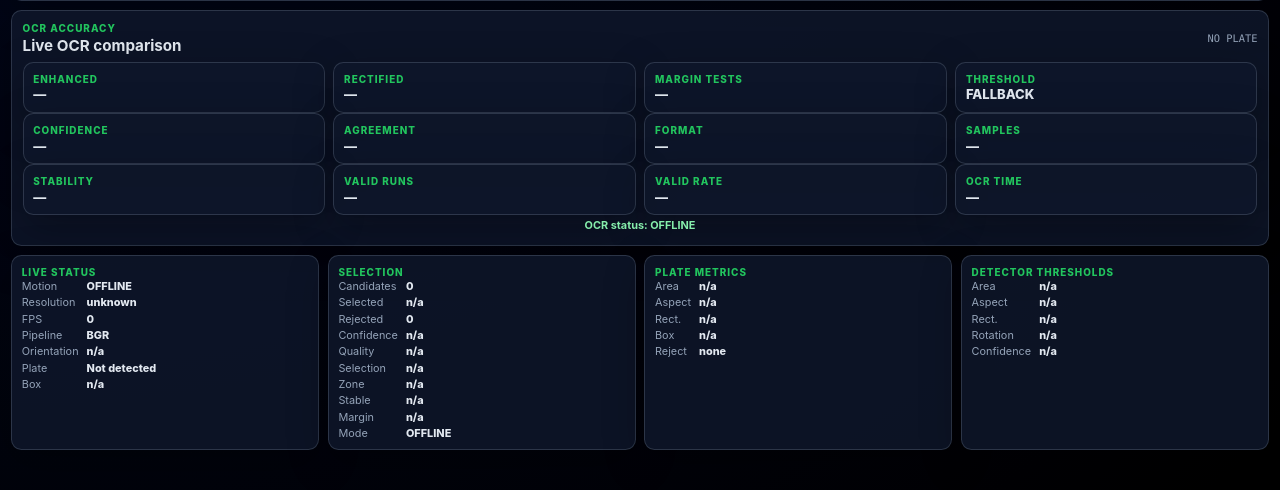
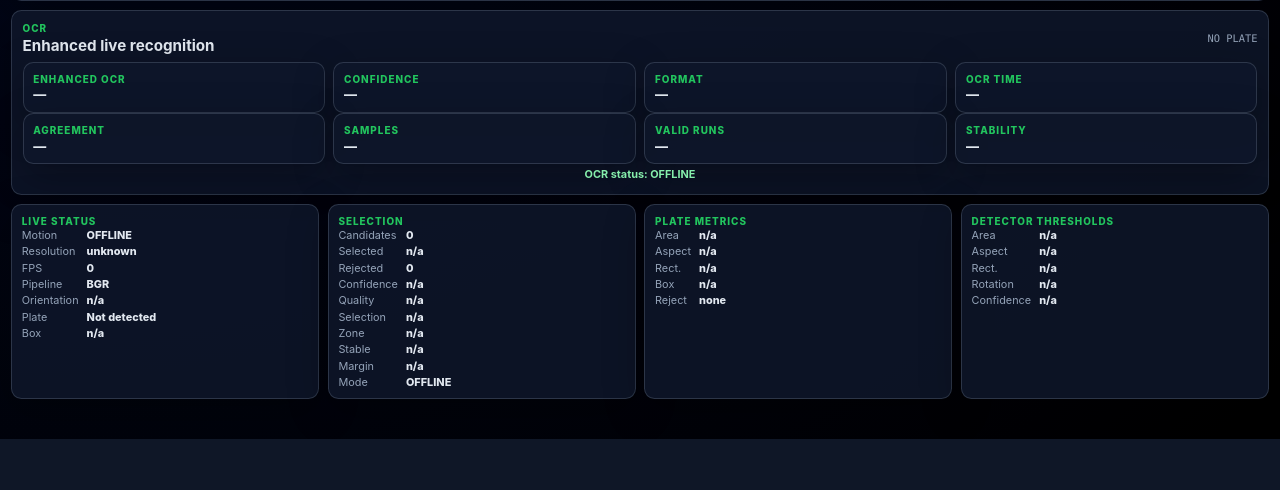
Before and after one commit to LucaPi1972/GateKeeperAI, a Python web app: template src/gatekeeper/web/templates/index.html in a window 1280 px wide. Shown: the part 882-1372 px from the top of the page. After the commit the page ends 1321 px from the top, so only its background shows below. Run offline with Jinja, Linux system fonts and the light colour scheme; the template is opened without the code that fills it, so the values that code supplies are empty.

Commit message:
Simplify live OCR preview to Enhanced only

```diff
--- a/src/gatekeeper/web/templates/index.html
+++ b/src/gatekeeper/web/templates/index.html
@@ -3,14 +3,14 @@
 <head>
   <meta charset="utf-8">
   <meta name="viewport" content="width=device-width, initial-scale=1">
-  <title>GateKeeper AI 0.8.7</title>
+  <title>GateKeeper AI 0.8.10</title>
   <link rel="stylesheet" href="/static/style.css">
 </head>
 <body>
   <main class="dashboard compact-dashboard">
     <section class="preview-card">
       <div class="title-row">
-        <div><p class="eyebrow">HTTP Live Preview</p><h1>GateKeeper AI 0.8.7</h1></div>
+        <div><p class="eyebrow">HTTP Live Preview</p><h1>GateKeeper AI 0.8.10</h1></div>
         <div class="action-row"><button id="snapshot_button" type="button">Save Snapshot</button><button id="calibration_button" type="button">Save Calibration Frame</button></div>
       </div>
       <img src="/stream" alt="GateKeeper AI live MJPEG camera stream">
@@ -18,36 +18,27 @@
     </section>
 
     <section class="roi-preview-card">
-      <div class="title-row roi-title-row"><div><p class="eyebrow">Plate ROI</p><h2>OCR preparation preview</h2></div><span id="roi_box" class="roi-box-label">No plate selected</span></div>
-      <div class="roi-grid">
+      <div class="title-row roi-title-row"><div><p class="eyebrow">PLATE ROI</p><h2>Enhanced OCR source</h2></div><span id="roi_box" class="roi-box-label">No plate selected</span></div>
+      <div class="roi-grid" style="grid-template-columns:repeat(2,minmax(0,1fr));max-width:900px;margin:auto">
         <article class="roi-card"><h3>Original ROI</h3><img id="roi_original" src="/plate_roi/original.jpg" alt="Selected plate original ROI"></article>
-        <article class="roi-card"><h3>Rectified</h3><img id="roi_rectified" src="/plate_roi/rectified.jpg" alt="Selected plate rectified ROI"></article>
-        <article class="roi-card"><h3>Grayscale</h3><img id="roi_gray" src="/plate_roi/gray.jpg" alt="Selected plate grayscale ROI"></article>
-        <article class="roi-card"><h3>Enhanced</h3><img id="roi_enhanced" src="/plate_roi/enhanced.jpg" alt="Selected plate enhanced ROI"></article>
-        <article class="roi-card"><h3>Adaptive Threshold</h3><img id="roi_threshold" src="/plate_roi/threshold.jpg" alt="Selected plate threshold ROI"></article>
+        <article class="roi-card"><h3>Enhanced — OCR</h3><img id="roi_enhanced" src="/plate_roi/enhanced.jpg" alt="Selected plate enhanced OCR ROI"></article>
       </div>
       <p id="roi_status" class="snapshot-status compact-status" aria-live="polite">Waiting for plate detection...</p>
     </section>
 
     <section class="roi-preview-card">
-      <div class="title-row roi-title-row"><div><p class="eyebrow">OCR ACCURACY</p><h2>Live OCR comparison</h2></div><span id="ocr_consensus" class="roi-box-label">NO PLATE</span></div>
+      <div class="title-row roi-title-row"><div><p class="eyebrow">OCR</p><h2>Enhanced live recognition</h2></div><span id="ocr_consensus" class="roi-box-label">NO PLATE</span></div>
       <div class="live-info-grid">
-        <article class="status-card compact-card"><p class="eyebrow">Enhanced</p><dd id="ocr_enhanced">—</dd></article>
-        <article class="status-card compact-card"><p class="eyebrow">Rectified</p><dd id="ocr_rectified">—</dd></article>
-        <article class="status-card compact-card"><p class="eyebrow">Margin Tests</p><dd id="ocr_margins">—</dd></article>
-        <article class="status-card compact-card"><p class="eyebrow">Threshold</p><dd id="ocr_threshold">FALLBACK</dd></article>
+        <article class="status-card compact-card"><p class="eyebrow">Enhanced OCR</p><dd id="ocr_enhanced">—</dd></article>
+        <article class="status-card compact-card"><p class="eyebrow">Confidence</p><dd id="ocr_confidence">—</dd></article>
+        <article class="status-card compact-card"><p class="eyebrow">Format</p><dd id="ocr_format">—</dd></article>
+        <article class="status-card compact-card"><p class="eyebrow">OCR Time</p><dd id="ocr_duration">—</dd></article>
       </div>
       <div class="live-info-grid">
-        <article class="status-card compact-card"><p class="eyebrow">Confidence</p><dd id="ocr_confidence">—</dd></article>
         <article class="status-card compact-card"><p class="eyebrow">Agreement</p><dd id="ocr_agreement">—</dd></article>
-        <article class="status-card compact-card"><p class="eyebrow">Format</p><dd id="ocr_format">—</dd></article>
         <article class="status-card compact-card"><p class="eyebrow">Samples</p><dd id="ocr_samples">—</dd></article>
-      </div>
-      <div class="live-info-grid">
+        <article class="status-card compact-card"><p class="eyebrow">Valid Runs</p><dd id="ocr_valid_runs">—</dd></article>
         <article class="status-card compact-card"><p class="eyebrow">Stability</p><dd id="ocr_stability">—</dd></article>
-        <article class="status-card compact-card"><p class="eyebrow">Valid Runs</p><dd id="ocr_valid_runs">—</dd></article>
-        <article class="status-card compact-card"><p class="eyebrow">Valid Rate</p><dd id="ocr_valid_rate">—</dd></article>
-        <article class="status-card compact-card"><p class="eyebrow">OCR Time</p><dd id="ocr_duration">—</dd></article>
       </div>
       <p id="ocr_status" class="snapshot-status compact-status" aria-live="polite">OCR status: NO PLATE</p>
     </section>
@@ -66,11 +57,11 @@
       if (!box && status === 'NO_PLATE') { setText('roi_box', 'No plate selected'); setText('roi_status', 'Waiting for plate detection...'); return; }
       if (box) setText('roi_box', `Box ${box}`);
       const stamp = Date.now();
-      for (const variant of ['original','rectified','gray','enhanced','threshold']) {
+      for (const variant of ['original','enhanced']) {
         const image = document.getElementById(`roi_${variant}`);
         if (image && (box || ['STALE','LIVE','RUNNING','NO_TEXT'].includes(status))) image.src = `/plate_roi/${variant}.jpg?t=${stamp}`;
       }
-      setText('roi_status', status === 'STALE' ? 'Showing last valid ROI — detector temporarily lost plate.' : 'ROI updated from the selected plate.');
+      setText('roi_status', status === 'STALE' ? 'Showing last valid ROI — detector temporarily lost plate.' : 'Enhanced ROI used by OCR.');
     }
     async function refreshStatus() {
       try {
@@ -89,14 +80,7 @@
         const status = payload.status || 'NO_PLATE';
         setText('ocr_consensus', status === 'NO_PLATE' ? 'NO PLATE' : (payload.consensus ? `${payload.consensus} (${Number(payload.confidence||0).toFixed(0)}%)` : status));
         setText('ocr_enhanced', payload.outputs?.enhanced?.corrected || payload.outputs?.enhanced?.text || (status === 'NO_PLATE' ? '—' : '...'));
-        setText('ocr_rectified', payload.outputs?.rectified?.corrected || payload.outputs?.rectified?.text || (status === 'NO_PLATE' ? '—' : '...'));
-        const marginTexts = ['original_margin','enhanced_5','wide_margin'].map(key => payload.outputs?.[key]?.corrected || payload.outputs?.[key]?.text).filter(Boolean); setText('ocr_margins', marginTexts.length ? marginTexts.join(' / ') : '—');
-        setText('ocr_threshold', payload.outputs?.threshold?.corrected || payload.outputs?.threshold?.text || (payload.threshold_attempted ? '...' : 'FALLBACK'));
-        setText('ocr_confidence', payload.confidence == null ? '—' : `${Number(payload.confidence).toFixed(0)}%`); setText('ocr_agreement', payload.agreement == null ? '—' : `${(Number(payload.agreement)*100).toFixed(0)}%`); setText('ocr_format', payload.format_score == null ? '—' : `${(Number(payload.format_score)*100).toFixed(0)}%`); setText('ocr_samples', payload.samples == null ? '—' : payload.samples);
-        setText('ocr_stability', payload.stable ? 'YES' : (payload.samples ? 'BUILDING' : '—'));
-        setText('ocr_valid_runs', payload.valid_runs == null ? '—' : `${payload.valid_runs}/${payload.ocr_runs ?? 0}`);
-        setText('ocr_valid_rate', payload.valid_rate == null ? '—' : `${Number(payload.valid_rate).toFixed(0)}%`);
-        setText('ocr_duration', payload.duration == null ? '—' : `${Number(payload.duration).toFixed(1)}s`);
+        setText('ocr_confidence', payload.confidence == null ? '—' : `${Number(payload.confidence).toFixed(0)}%`); setText('ocr_format', payload.format_score == null ? '—' : `${(Number(payload.format_score)*100).toFixed(0)}%`); setText('ocr_agreement', payload.agreement == null ? '—' : `${(Number(payload.agreement)*100).toFixed(0)}%`); setText('ocr_samples', payload.samples == null ? '—' : payload.samples); setText('ocr_stability', payload.stable ? 'YES' : (payload.samples ? 'BUILDING' : '—')); setText('ocr_valid_runs', payload.valid_runs == null ? '—' : `${payload.valid_runs}/${payload.ocr_runs ?? 0}`); setText('ocr_duration', payload.duration == null ? '—' : `${Number(payload.duration).toFixed(1)}s`);
         const age = payload.age == null ? '' : ` • ${payload.age.toFixed(1)}s`; const duration = payload.duration == null ? '' : ` • OCR ${Number(payload.duration).toFixed(1)}s`;
         const messages = {NO_PLATE:'OCR status: NO PLATE', RUNNING:'OCR status: RUNNING', LIVE:`OCR status: LIVE${age}${duration}`, STALE:`OCR status: STALE${age}`, NO_TEXT:`OCR status: NO TEXT${age}${duration}`, UNAVAILABLE:'OCR status: TESSERACT UNAVAILABLE', ERROR:`OCR status: ERROR — ${payload.error || ''}`};
         setText('ocr_status', messages[status] || `OCR status: ${status}${age}`); refreshRoi(payload.box, status);
```
